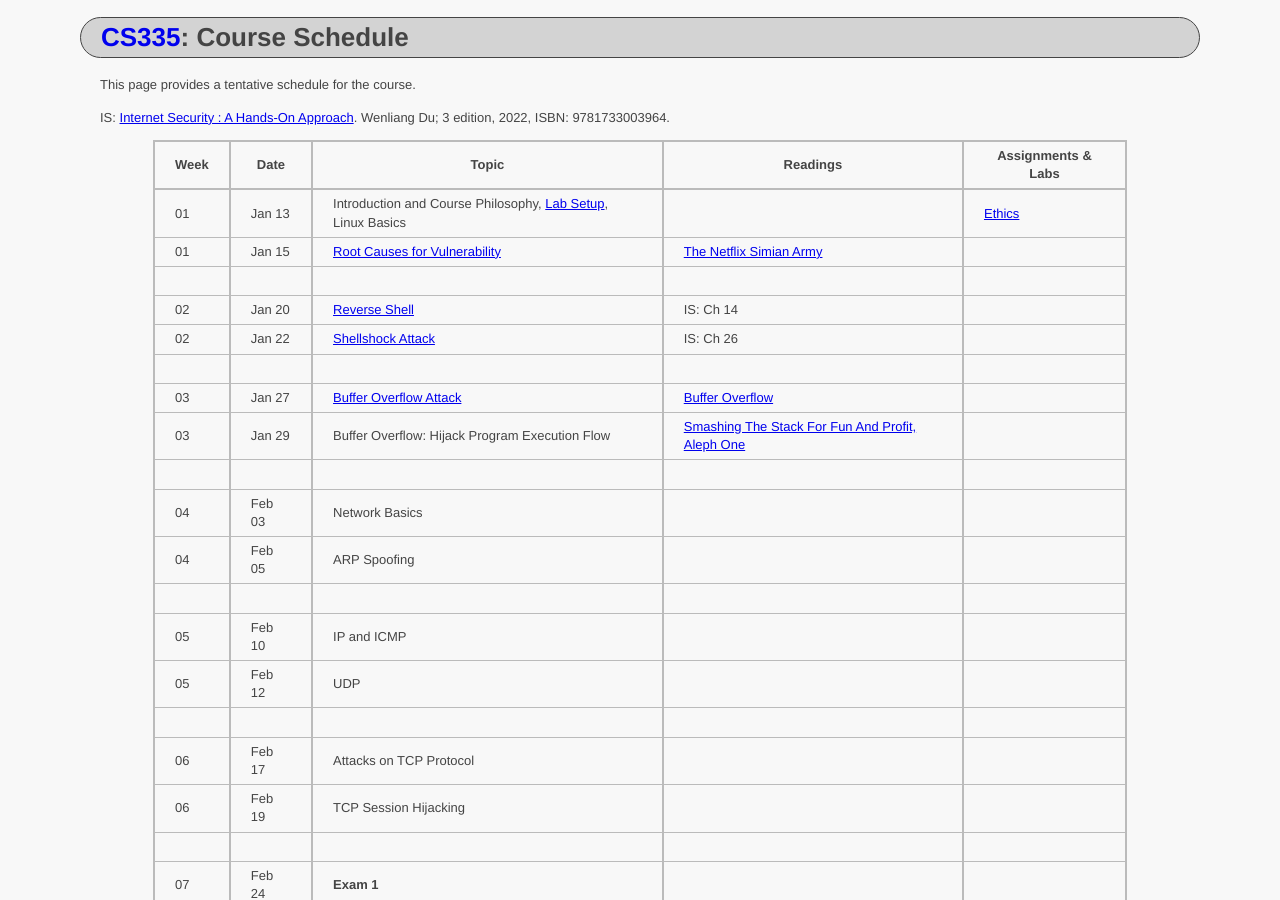
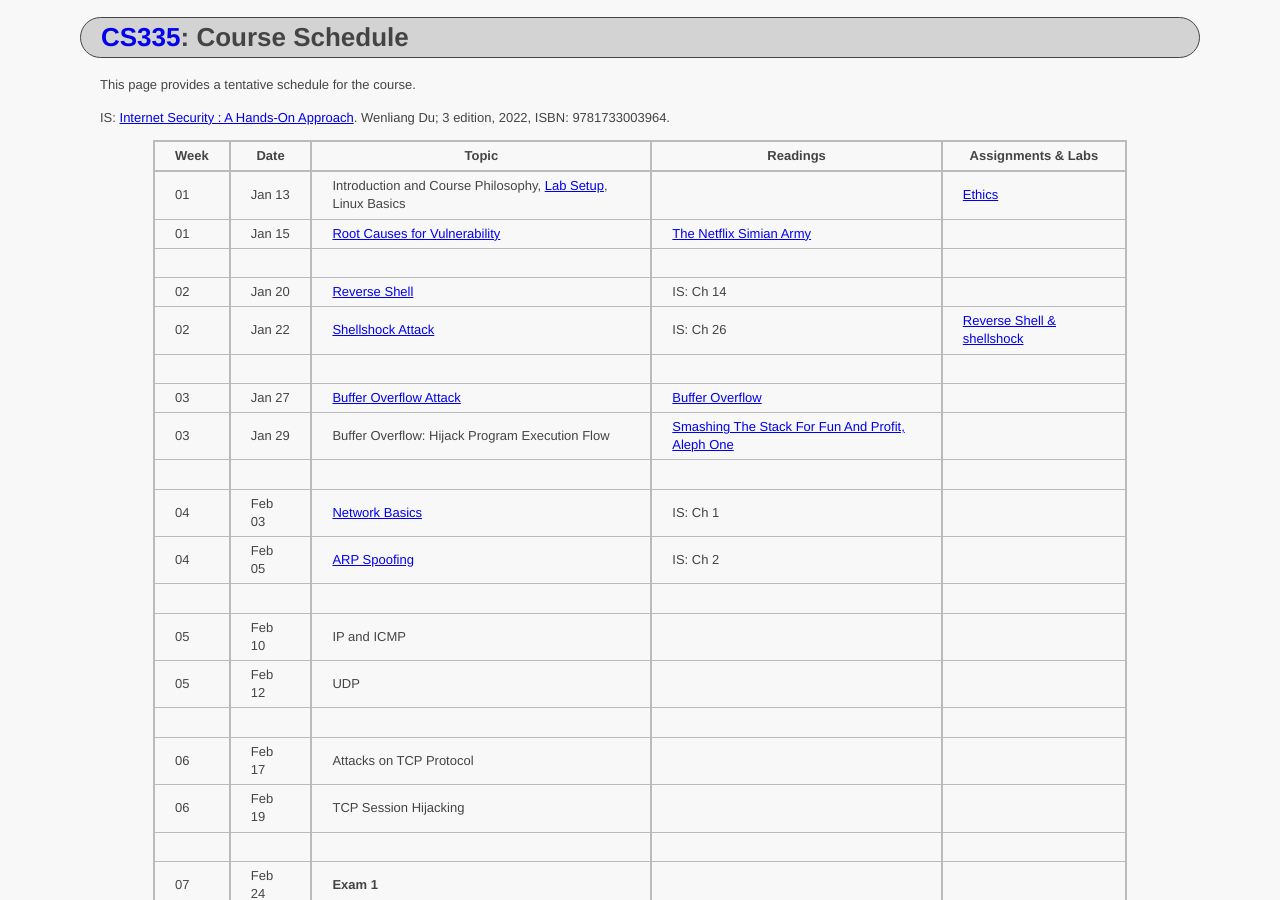
Before and after one commit to ycpcs/cs335-spring2026, a Jekyll site: the page built from schedule/index.md, in a window 1280 px wide and 900 px high. Built offline with Jekyll 4.4.1, drawn with Linux system fonts in a browser that asks for light colours.

Commit message:
add arp, update schedule

```diff
--- a/schedule/index.md
+++ b/schedule/index.md
@@ -14,13 +14,13 @@ IS: <a href="https://ycp.textbookx.com/book/Internet-Security-A-HandsOn-Approach
 > 01 | Jan 15 | [Root Causes for Vulnerability](../slides/Reason_Vulnerability.pdf) | [The Netflix Simian Army](https://netflixtechblog.com/the-netflix-simian-army-16e57fbab116)
 > | | | |
 > 02 | Jan 20 | [Reverse Shell](../slides/Reverse_Shell.pdf) | IS: Ch 14 |
-> 02 | Jan 22 | [Shellshock Attack](../slides/Shellshock.pdf) | IS: Ch 26 |
+> 02 | Jan 22 | [Shellshock Attack](../slides/Shellshock.pdf) | IS: Ch 26 | [Reverse Shell & shellshock](../assignments/assignment-1.html)
 > | | | |
 > 03 | Jan 27 | [Buffer Overflow Attack](../slides/Buffer_Overflow.pdf) | <a href=".\papers\buffer-overflow.pdf" target="_blank">Buffer Overflow</a> |
 > 03 | Jan 29 | Buffer Overflow: Hijack Program Execution Flow | <a href=".\papers\stack_smashing.pdf" target="_blank">Smashing The Stack For Fun And Profit, Aleph One</a> |
 > | | | |
-> 04 | Feb 03 | Network Basics | |
-> 04 | Feb 05 | ARP Spoofing | |
+> 04 | Feb 03 | [Network Basics](../slides/Network_Basics.pdf) | IS: Ch 1 |
+> 04 | Feb 05 | [ARP Spoofing](../slides/MAC_ARP.pdf) | IS: Ch 2 |
 > | | | |
 > 05 | Feb 10 | IP and ICMP | |
 > 05 | Feb 12 | UDP | |
```
Also changed, not shown: assignments/project.md (+3 -2 lines).
